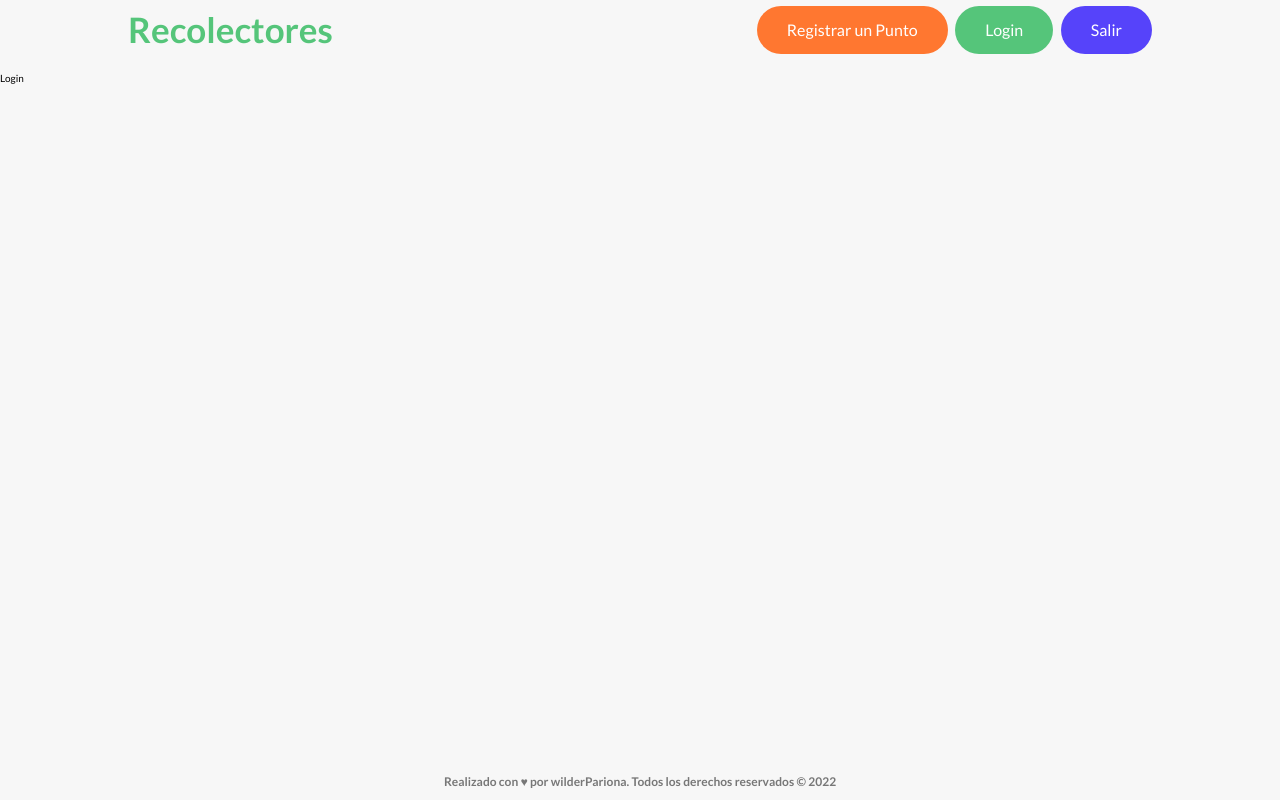
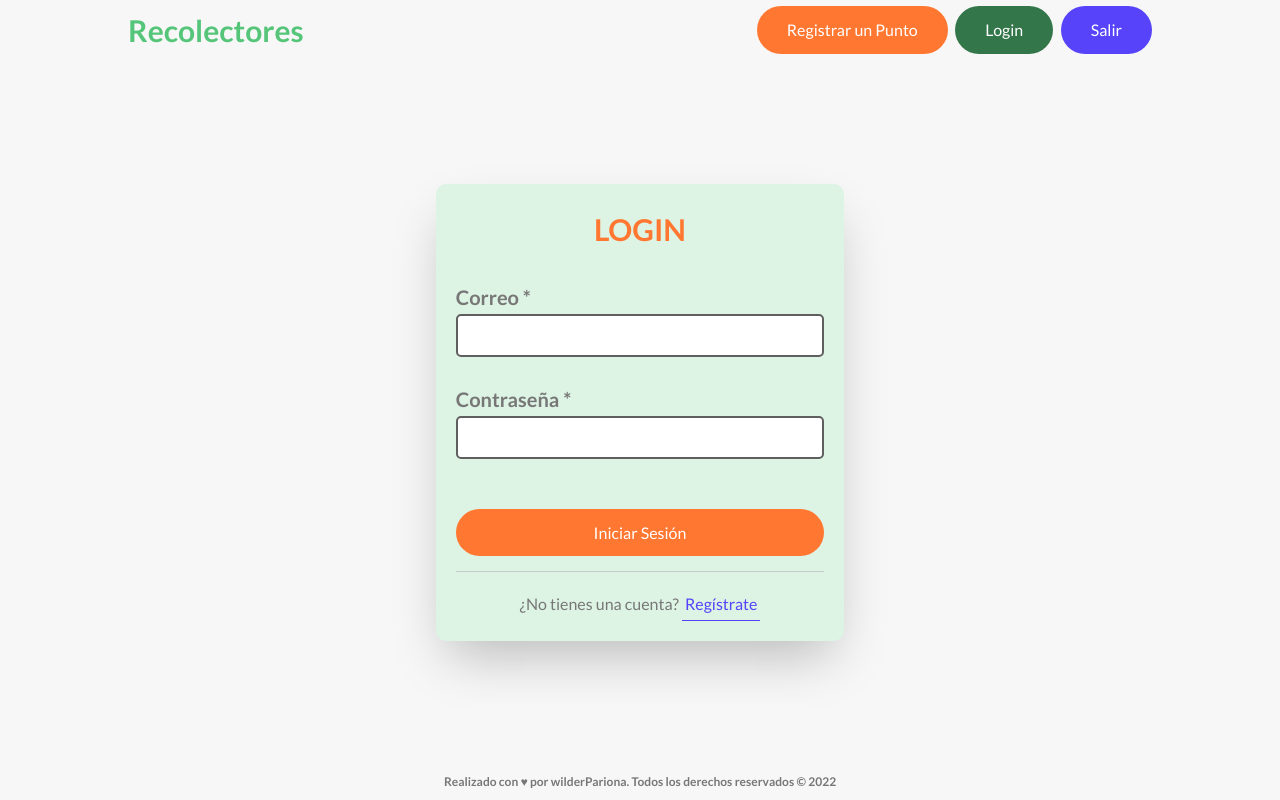
Before and after one commit to JhonWilderParionaVilca/recicladores-web, a React (Vite) app: page /login in a window 1280 px wide. Built offline with nearby package versions, Linux system fonts and the light colour scheme.

Commit message:
style(login): style page login

```diff
--- a/index.html
+++ b/index.html
@@ -4,7 +4,7 @@
     <meta charset="UTF-8">
     <link rel="icon" type="image/svg+xml" href="/src/favicon.svg">
     <meta name="viewport" content="width=device-width, initial-scale=1.0">
-    <title>Vite App</title>
+    <title>Radar de Recicladores</title>
 
     <link rel="preconnect" href="https://fonts.googleapis.com" />
     <link rel="preconnect" href="https://fonts.gstatic.com" crossorigin />
--- a/package.json
+++ b/package.json
@@ -10,12 +10,15 @@
     "prepare": "husky install"
   },
   "dependencies": {
+    "@hookform/resolvers": "2.8.10",
     "react": "18.1.0",
     "react-dom": "18.1.0",
+    "react-hook-form": "7.31.2",
     "react-router-dom": "6.3.0",
     "workbox-recipes": "6.5.3",
     "workbox-routing": "6.5.3",
-    "workbox-strategies": "6.5.3"
+    "workbox-strategies": "6.5.3",
+    "yup": "0.32.11"
   },
   "devDependencies": {
     "@types/react": "18.0.9",
--- a/src/RoutesApp.tsx
+++ b/src/RoutesApp.tsx
@@ -4,6 +4,7 @@ import { Header } from './core/layout/Header';
 import { Home } from './pages/Home';
 import { Login } from './pages/Login';
 import { NotFound } from './pages/NotFound';
+import { Point } from './pages/Point';
 import { Register } from './pages/Register';
 
 export const RoutesApp = () => (
@@ -13,6 +14,7 @@ export const RoutesApp = () => (
       <main className="main">
         <Routes>
           <Route path="/" element={<Home />} />
+          <Route path="/create" element={<Point />} />
           <Route path="/register" element={<Register />} />
           <Route path="/login" element={<Login />} />
           <Route path="*" element={<NotFound />} />
--- /dev/null
+++ b/src/components/share/InputController.tsx
@@ -0,0 +1,52 @@
+import { Control, useController } from 'react-hook-form';
+
+interface InputControllerProps {
+  control: Control<any>;
+  nameInput: string;
+  typeField: string;
+  labelInput: string;
+}
+
+export const InputController = ({
+  control,
+  nameInput,
+  typeField,
+  labelInput,
+}: InputControllerProps) => {
+  const {
+    field: { name, onChange, ref, value },
+    fieldState: { error },
+    formState: { isSubmitting },
+  } = useController({
+    name: nameInput,
+    control,
+    rules: { required: true },
+  });
+  return (
+    <div className="mb-10">
+      <label
+        data-testid={`${name}_input_label`}
+        htmlFor={name}
+        className="block text-lg font-bold text-grey-500"
+      >
+        {labelInput}
+        <input
+          type={typeField}
+          id={name}
+          disabled={isSubmitting}
+          name={name}
+          ref={ref}
+          onChange={onChange}
+          value={value}
+          data-testid={`${name}_input_field`}
+          className={`h-full w-full rounded-lg border-2 border-grey-600 bg-white  px-3 py-3 text-grey-800 transition duration-500 ${
+            error?.message ? ' focus:border-red' : ' focus:border-primary-500'
+          } focus:outline-none ${error && 'border-red'}`}
+        />
+      </label>
+      <p data-testid={`${name}_input_error`} className="text-red">
+        {error?.message && error.message}
+      </p>
+    </div>
+  );
+};
--- a/src/index.css
+++ b/src/index.css
@@ -81,10 +81,10 @@
   }
 
   .btn--primary {
-    @apply bg-primary-500 text-white;
+    @apply bg-primary-700 text-white;
   }
   .btn--primary::after {
-    @apply bg-primary-500;
+    @apply bg-primary-700;
   }
   .btn--secondary {
     @apply bg-secondary-500 text-white;
@@ -98,4 +98,24 @@
   .btn--tertiary::after {
     @apply bg-tertiary-500;
   }
+
+  .btn-text:link,
+  .btn-text:visited {
+    display: inline-block;
+    font-size: 1.6rem;
+    text-decoration: none;
+    text-decoration: none;
+    padding: 3px;
+    transition: all 0.2s;
+    @apply border-b border-solid border-tertiary-500 text-tertiary-500;
+  }
+  .btn-text:hover {
+    box-shadow: 0 1rem 2rem rgba(0, 0, 0, 0.15);
+    transform: translateY(-1px);
+  }
+
+  .btn-text:active {
+    box-shadow: 0 0.5rem 1rem rgba(0, 0, 0, 0.15);
+    transform: translateY(0);
+  }
 }
--- a/src/pages/Login.tsx
+++ b/src/pages/Login.tsx
@@ -1,3 +1,65 @@
-import React from 'react';
+import { useForm } from 'react-hook-form';
+import { yupResolver } from '@hookform/resolvers/yup';
+import { Link } from 'react-router-dom';
+import { InferType } from 'yup';
+import { initialValueLoginForm, loginUserSchema } from '../schemas/loginSchema';
+import { InputController } from '../components/share/InputController';
 
-export const Login = () => <div>Login</div>;
+export const Login = () => {
+  const {
+    control,
+    handleSubmit,
+    formState: { isSubmitting },
+    reset,
+  } = useForm({
+    resolver: yupResolver(loginUserSchema),
+    defaultValues: initialValueLoginForm,
+    mode: 'all',
+  });
+
+  const onSubmit = (formValues: InferType<typeof loginUserSchema>) => {
+    console.log(formValues);
+    reset();
+  };
+  return (
+    <>
+      <div className="m-auto flex h-full max-w-3xl items-center justify-center">
+        <form
+          onSubmit={handleSubmit(onSubmit)}
+          className="bg-white-500 rounded-2xl bg-primary-100 p-8 shadow-2xl"
+        >
+          <legend className="mb-10 text-center text-xl font-bold text-secondary-500">
+            LOGIN
+          </legend>
+          <InputController
+            control={control}
+            nameInput="email"
+            typeField="email"
+            labelInput="Correo *"
+          />
+          <InputController
+            control={control}
+            nameInput="password"
+            typeField="password"
+            labelInput="Contraseña *"
+          />
+          <button
+            data-testid="submit_button"
+            type="submit"
+            className="btn btn--secondary mt-10 w-full"
+            disabled={isSubmitting}
+          >
+            Iniciar Sesión
+          </button>
+          <hr className="my-6 border-grey-200" />
+          <p className="text-center">
+            ¿No tienes una cuenta?{' '}
+            <Link to="/register" className="btn-text">
+              Regístrate
+            </Link>
+          </p>
+        </form>
+      </div>
+    </>
+  );
+};
--- /dev/null
+++ b/src/pages/Point.tsx
@@ -0,0 +1,3 @@
+import React from 'react';
+
+export const Point = () => <div>Point</div>;
--- /dev/null
+++ b/src/schemas/loginSchema.ts
@@ -0,0 +1,17 @@
+import * as yup from 'yup';
+
+export const loginUserSchema = yup.object({
+  email: yup
+    .string()
+    .email('Debe ingresar un email válido')
+    .required('El correo es requerido'),
+  password: yup
+    .string()
+    .min(8, 'El password debe ser de al menos 8 caracteres')
+    .required('La contraseña es requerida'),
+});
+
+export const initialValueLoginForm = {
+  email: '',
+  password: '',
+};
--- a/tailwind.config.js
+++ b/tailwind.config.js
@@ -6,7 +6,7 @@ module.exports = {
       sm: '1.2rem',
       base: '1.6rem',
       lg: '2rem',
-      xl: '3.5rem',
+      xl: '3rem',
       '2xl': '6rem',
     },
     screens: {
```
Also changed, not shown: 1 other file (tests, documents, lock files or other folders).
